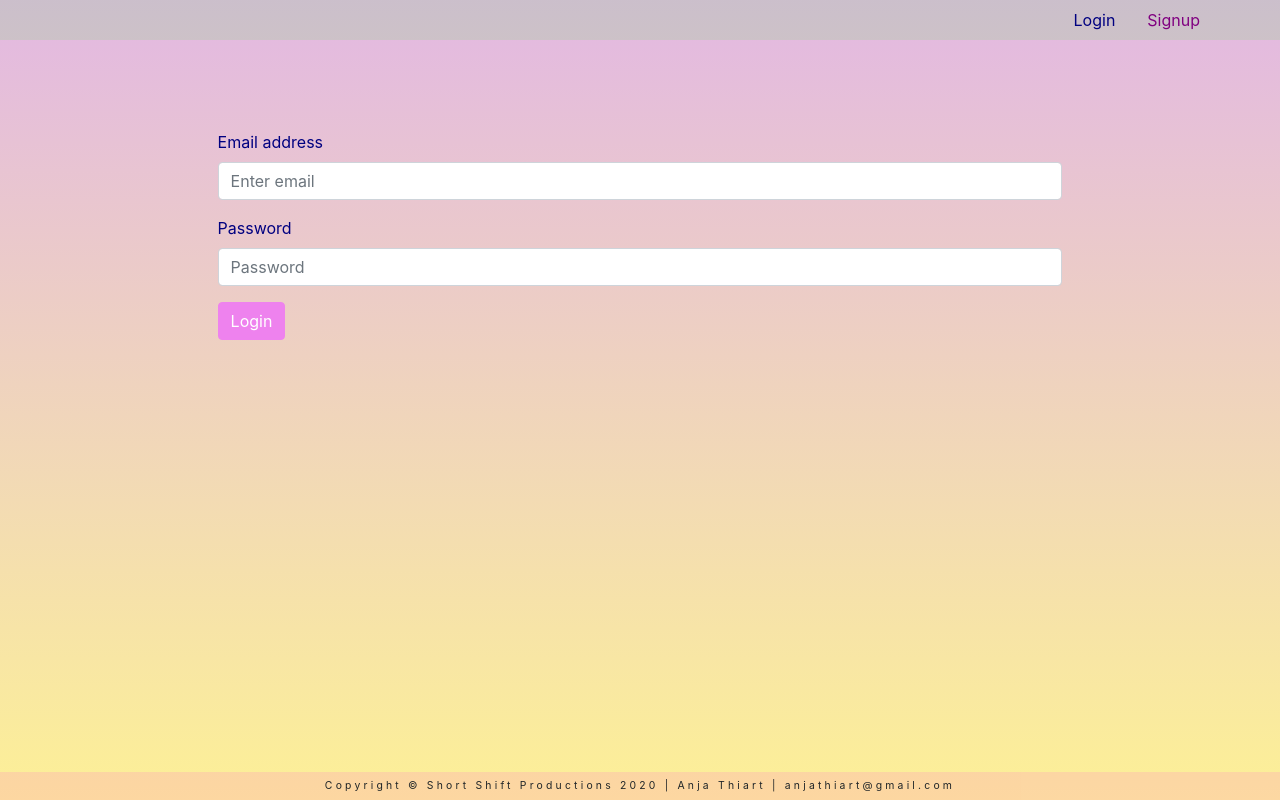
After one commit to anjathiart/cs50-web-project1, a Flask app: page /login in a window 1280 px wide. The commit adds this page. Run offline with Flask 2, Linux system fonts and the light colour scheme; some libraries are stand-ins or nearby versions.

Commit message:
renamed login page to login.html, added books page, worked on routes and page views WIP

```diff
--- a/application.py
+++ b/application.py
@@ -1,6 +1,7 @@
 import os
+import requests
 
-from flask import Flask, session, render_template, request
+from flask import Flask, session, render_template, request, redirect, url_for
 from flask_session import Session
 from sqlalchemy import create_engine
 from sqlalchemy.orm import scoped_session, sessionmaker
@@ -21,10 +22,122 @@ engine = create_engine(os.getenv("DATABASE_URL"))
 db = scoped_session(sessionmaker(bind=engine))
 
 
+
+
 @app.route("/")
 def index():
-    return render_template("index.html")
+	if session:
+		return render_template("index.html")
+	return redirect(url_for("login"))
 
-@app.route("/signup")
+
+@app.route("/signup", methods=["GET","POST"])
 def signup():
-	return render_template("signup.html")
+	"""signs up a user by inserting them into the db if validation succeeds"""
+	if request.method != "POST":
+		return render_template("signup.html")
+	else:
+		username = request.form.get("username")
+		password = request.form.getlist("password")
+		print(password)
+		print (username)
+		# check that all fields have been filled in
+		if password ==  None or username == None:
+			return render_template("signup.html", error_msg="Please enter all fields")
+
+		# check that two passwords match
+		if password[0] != password[1]:
+			return render_template("signup.html", error_msg="Passwords do not match")
+
+		# check that user does not already exist
+		if db.execute("SELECT * FROM users WHERE username = :username", {"username": username}).rowcount != 0:
+			return render_template("signup.html", error_msg="Username already taken")
+
+		# TODO hash passwords
+		password_hash = password[0]
+
+		# insert user into database
+		db.execute("INSERT INTO users (username, password_hash) VALUES (:username, :password_hash)",
+	            {"username": username, "password_hash": password_hash})
+		db.commit()
+
+		# TODO: set the session id and redirect straight to the home page
+		session["username"] = username
+		session["user_id"] = db.execute("SELECT id FROM users WHERE username = :username", {"username": username}).fetchone()
+		return redirect(url_for("index"))
+
+@app.route("/login", methods=["GET", "POST"])
+def login():
+	"""logs a user in and redirects to home page"""
+	if request.method=="POST":
+		username = request.form.get("username")
+		password = request.form.get("username")
+
+		if username == "" or not username or password == "" or  not password:
+			return render_template("login.html", error_msg = "All fields are required")
+		user = db.execute("SELECT * FROM users WHERE username=:username", {"username": username}).fetchone()
+		if not user:
+			return render_template("login.html", error_msg = "This username does not exist, try again or signup")
+		# TODO: check that password matches decoded password hash in db
+		if user.password_hash == password:
+			session["user_id"] = user.id
+			session["username"] = user.username
+
+		return redirect(url_for("index"))
+
+	return render_template("login.html")
+
+@app.route("/logout")
+def logout():
+	"""clear the session and redirect to the login page"""
+	session.clear()
+	return redirect(url_for("index"))
+
+@app.route("/search", methods=["POST"])
+def search():
+	search_text = request.form.get("search_text")
+	if not search_text or search_text == "":
+		render_template("index.html", error_msg="Search field is empty")
+	#search_results = db.execute("SELECT * FROM books WHERE isbn LIKE :search_text OR title LIKE :search_text OR author LIKE :search_text", {"search_text": search_text}).fetchall()
+	search_results = db.execute("SELECT * FROM books INNER JOIN authors ON books.author_id = authors.id WHERE isbn LIKE :search_text OR title LIKE :search_text OR name LIKE :search_text", {"search_text": '%' + str(search_text) + '%'}).fetchall()
+	if search_results:
+		print("we have results")
+		return render_template("index.html", search_results=search_results)
+	return render_template("index.html")
+
+@app.route("/books/<int:book_id>")
+def books(book_id):
+	book_details = db.execute("SELECT * FROM books INNER JOIN authors ON books.author_id = authors.id WHERE books.id=:book_id", {"book_id": book_id}).fetchone()
+	error_msg = request.args.get("error_msg")
+	if book_details:
+		# get any data from goodreads API
+		goodreads_data = {}
+		res = requests.get("https://www.goodreads.com/book/review_counts.json", params={"key": "vzDZyq1Qul7iugyOtRh0A", "isbns": book_details.isbn})
+		if res.json()["books"][0]["reviews_count"]:
+			print(res.json()["books"][0]["reviews_count"])
+			goodreads_data["reviews_count"] = res.json()["books"][0]["reviews_count"]
+			goodreads_data["average_score"] = res.json()["books"][0]["average_rating"]
+			return render_template("books.html", book_details=book_details, goodreads_data=goodreads_data, error_msg=error_msg)
+		else:
+			return render_template("books.html", book_details=book_details, error_msg=error_msg)
+	else:
+		return redirect(url_for('search'), error_msg="something went wrong")
+
+
+@app.route("/books/<int:book_id>/review", methods=["POST"])
+def review(book_id):
+	"""enters a new review for a particular book"""
+	# check that the user has not reviewed this book yet
+	print("x")
+	print(session)
+	res = db.execute("SELECT * FROM reviews WHERE user_id=:user_id AND book_id=:book_id", {"user_id": session["user_id"], "book_id": book_id}).fetchone()
+
+	if res:
+		return redirect(url_for('books', book_id=book_id, error_msg="You have already reviewed this book"))
+
+	# insert review into database
+	review = request.form.get("review")
+	score = request.form.get("score")
+
+	db.execute("INSERT INTO reviews(review, score, user_id, book_id) VALUES (:review, :score, :user_id, :book_id)", {"review": review, "score": int(score), "user_id": session["user_id"], "book_id": book_id })
+	db.commit()
--- a/static/style.css
+++ b/static/style.css
@@ -32,7 +32,7 @@ footer {
 }
 
 .container {
-  width: 40%;
+  width: 80%;
   padding: 7%;
 }
 
--- a/static/style.scss
+++ b/static/style.scss
@@ -34,7 +34,7 @@ footer {
 }
 
 .container {
-	width: 40%;
+	width: 80%;
 	padding: 7%;
 }
 
--- a/templates/layout.html
+++ b/templates/layout.html
@@ -3,14 +3,14 @@
 <head>
 	<title>{% block heading %}{% endblock %}</title>
 	 <link rel="stylesheet" href="https://maxcdn.bootstrapcdn.com/bootstrap/4.0.0/css/bootstrap.min.css" integrity="sha384-Gn5384xqQ1aoWXA+058RXPxPg6fy4IWvTNh0E263XmFcJlSAwiGgFAW/dAiS6JXm" crossorigin="anonymous">
-     <link rel="stylesheet" type="text/css" href="static/style.css">
+     <link rel="stylesheet" type="text/css" href="../static/style.css">
 </head>
 <body>
 	<!--NAVIGATION-->
 	<nav class="nav justify-content-end">
 		<a class="nav-link {% block nav_login %}{% endblock %}" href="{{ url_for('index') }}">Login</a>
 		<a class="nav-link {% block nav_signup %}{% endblock %}" href="{{ url_for('signup') }}">Signup</a>
-		<a class="nav-link {% block nav_logout %}{% endblock %}" href="login.html">Logout</a>
+		<a class="nav-link {% block nav_logout %}{% endblock %}" href="{{ url_for('logout') }}">Logout</a>
 	</nav>
 
 	<div class="container">
--- /dev/null
+++ b/templates/login.html
@@ -0,0 +1,22 @@
+{% extends "layout.html" %}
+
+{% block heading %}
+    Login
+{% endblock %}
+
+{% block nav_login %}active{% endblock %}
+{% block nav_logout %}hidden{% endblock %}
+
+{% block content %}
+	<form class="needs-validation" novalidate method="post" action="{{ url_for('login') }}">
+		<div class="form-group">
+			<label for="email">Email address</label>
+			<input type="email" class="form-control" id="email" aria-describedby="emailHelp" placeholder="Enter email">
+ 		</div>
+		<div class="form-group">
+			<label for="password">Password</label>
+			<input type="password" class="form-control" id="password" placeholder="Password">
+		</div>
+		<button type="submit" class="btn btn-primary">Login</button>
+	</form>
+{% endblock %}
```
Also changed, not shown: templates/books.html (added, +47 -0 lines), templates/index.html (+21 -11 lines), templates/signup.html (+6 -5 lines), 2 other files.
